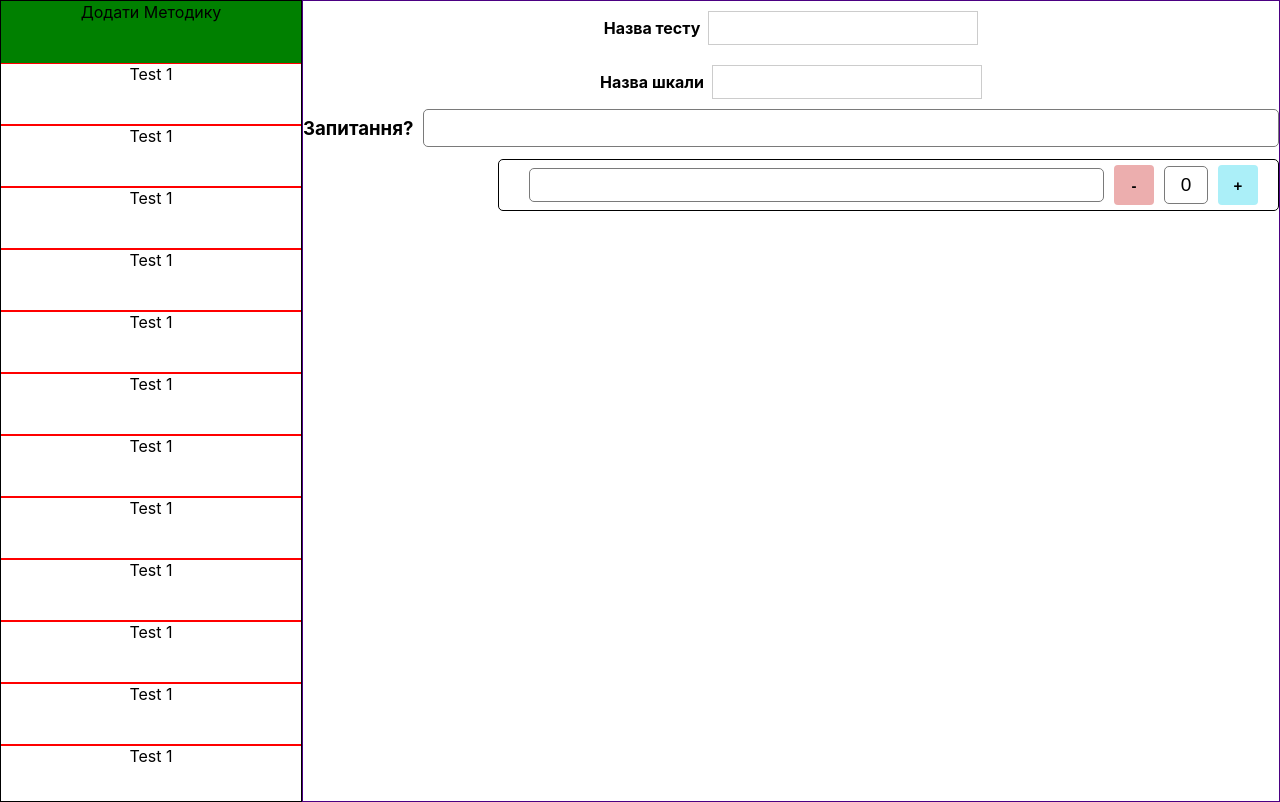
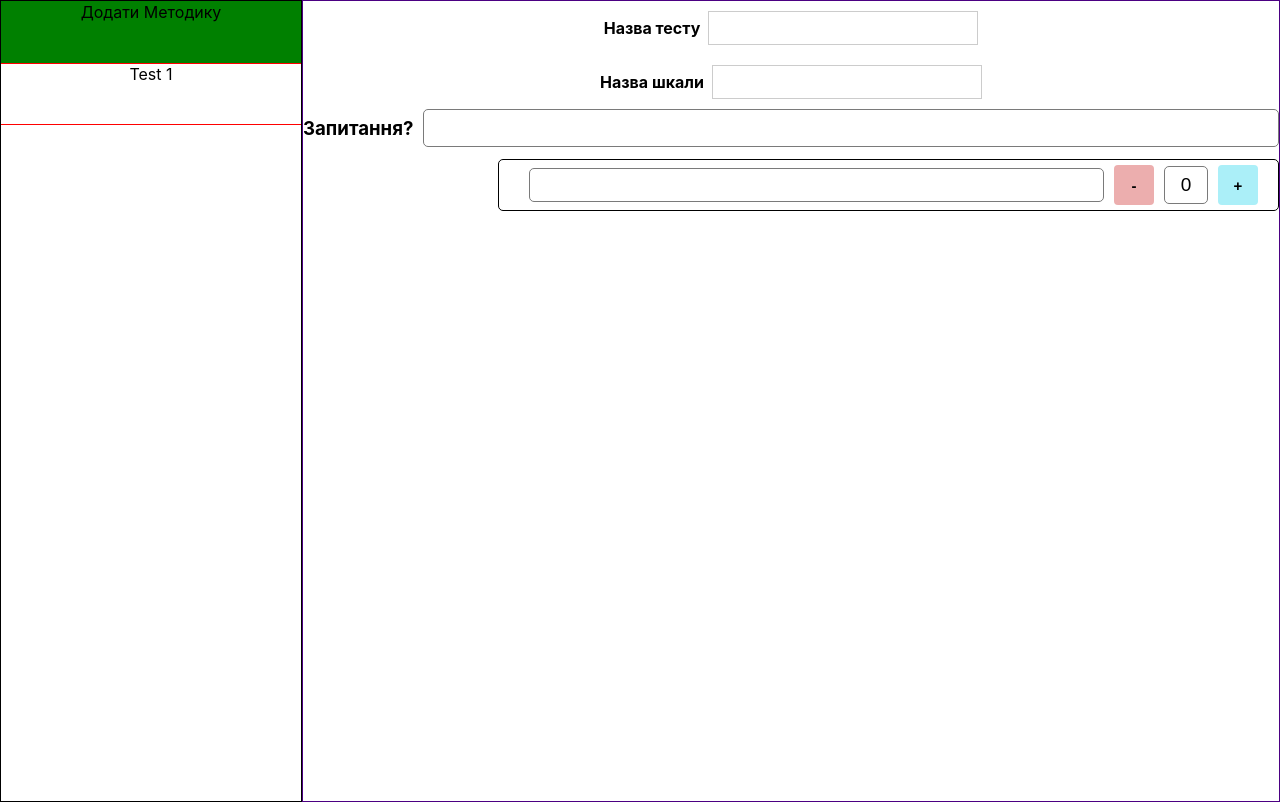
Before and after one commit to Foraminiferatrv/Thoth, a React (Create React App) app: page / in a window 1280 px wide. Built offline with nearby package versions, Linux system fonts and the light colour scheme.

Commit message:
redux implemented

```diff
--- a/package.json
+++ b/package.json
@@ -6,6 +6,7 @@
     "@testing-library/jest-dom": "^5.11.6",
     "@testing-library/react": "^11.2.2",
     "@testing-library/user-event": "^12.5.0",
+    "axios": "^0.21.0",
     "react": "^17.0.1",
     "react-dom": "^17.0.1",
     "react-redux": "^7.2.2",
--- a/src/App.js
+++ b/src/App.js
@@ -1,11 +1,11 @@
 import classes from './App.module.css';
 
-import { Sidebar } from './containers/Sidebar/Sidebar';
-import {CreateTestWindow} from './containers/CreateTestWindow/CreateTestWindow';
+import Sidebar from './containers/Sidebar/Sidebar';
+import CreateTestWindow from './containers/CreateTestWindow/CreateTestWindow';
 
 function App() {
   return (
-    <div className={classes.App}>
+    <div className={ classes.App }>
 
       <Sidebar />
 
--- a/src/components/NewTestTag/NewTestTag.js
+++ b/src/components/NewTestTag/NewTestTag.js
@@ -5,12 +5,12 @@ import classes from './NewTestTag.module.css';
 function NewTestTag( props ) {
   return (
     <div
-     className={ classes.NewTestTag }
-     onClick={props.addNewTest}
-     >
+      className={ classes.NewTestTag }
+      onClick={ props.addNewTest }
+    >
       <span >Додати Методику</span>
     </div>
   );
 }
 
-export { NewTestTag };
+export default NewTestTag;
--- a/src/containers/CreateTestWindow/CreateTestWindow.js
+++ b/src/containers/CreateTestWindow/CreateTestWindow.js
@@ -1,42 +1,41 @@
-import React, { useState } from 'react';
+import React from 'react';
 
 import classes from './CreateTestWindow.module.css';
+
+import { connect } from 'react-redux';
+
+import { addTestName } from '../../store/actions/index';
 
 import { Input } from '../../components/UI/Input/Input';
 import { NewQuestion } from '../../components/NewQuestion/NewQuestion';
 
 function CreateTestWindow( props ) {
-
-  const [testData, setTestData] = useState( {
-    testName: "",
-    testId: "",
-    testScales: {
-      "scaleId": {
-        scaleName: "",
-        scaleValue: 0
-      }
-    },
-    testQuestions: [{
-      questionText: "",
-      scaleDependencies: [
-        {
-          scaleId: "",
-          questionValue: "-1"
-        }
-      ]
-    }]
-  } );
-
+  console.log( props )
   return (
     <div className={ classes.CreateTestWindow }>
-      <Input inputtype={ 'input' } type={ 'text' } inputlabel={ "Назва тесту" } />
+      <span>{ props.newTestData.testName }</span>
+      <Input
+        inputtype={ 'input' }
+        type={ 'text' }
+        inputlabel={ "Назва тесту"
+        } onChange={ ( event ) => props.onAddTestName( event.target.value ) }
+      />
       <Input inputtype={ 'input' } inputlabel={ "Назва шкали" } />
 
-      <NewQuestion questionText={"Запитання?"} />
-
-
+      <NewQuestion questionText={ "Запитання?" } />
     </div>
   );
 }
 
-export { CreateTestWindow };
+function mapStateToProps( state ) {
+  return {
+    newTestData: state.newTestData
+  }
+}
+
+function mapDispatchToProps( dispatch ) {
+  return {
+    onAddTestName: ( testNameValue ) => dispatch( addTestName( testNameValue ) )
+  }
+}
+export default connect( mapStateToProps, mapDispatchToProps )( CreateTestWindow );
--- a/src/containers/Sidebar/Sidebar.js
+++ b/src/containers/Sidebar/Sidebar.js
@@ -2,44 +2,32 @@ import React from 'react';
 
 import classes from './Sidebar.module.css';
 
+import { connect } from 'react-redux';
+
+import { createNewTest } from '../../store/actions/index';
+
 import { TestTag } from '../../components/TestTag/TestTag';
-import { NewTestTag } from '../../components/NewTestTag/NewTestTag';
+import NewTestTag from '../../components/NewTestTag/NewTestTag';
 
-function Sidebar() {
+function Sidebar( props ) {
   return (
     <div className={ classes.Sidebar }>
-      <NewTestTag addNewTest={ () => { console.log('new test')} } />
+      <NewTestTag addNewTest={ props.onCreateNewTest } />
       <TestTag testName='Test 1' />
-      <TestTag testName='Test 1' />
-      <TestTag testName='Test 1' />
-      <TestTag testName='Test 1' />
-      <TestTag testName='Test 1' />
-      <TestTag testName='Test 1' />
-      <TestTag testName='Test 1' />
-      <TestTag testName='Test 1' />
-      <TestTag testName='Test 1' />
-      <TestTag testName='Test 1' />
-      <TestTag testName='Test 1' />
-      <TestTag testName='Test 1' />
-      <TestTag testName='Test 1' />
-      <TestTag testName='Test 1' />
-      <TestTag testName='Test 1' />
-      <TestTag testName='Test 1' />
-      <TestTag testName='Test 1' />
-      <TestTag testName='Test 1' />
-      <TestTag testName='Test 1' />
-      <TestTag testName='Test 1' />
-      <TestTag testName='Test 1' />
-      <TestTag testName='Test 1' />
-      <TestTag testName='Test 1' />
-      <TestTag testName='Test 1' />
-      <TestTag testName='Test 1' />
-      <TestTag testName='Test 1' />
-      <TestTag testName='Test 2' />
     </div>
   );
 }
 
-export {
-  Sidebar
-};
+function mapStateToProps( state ) {
+  return {
+    newTestObject: state.testCreator
+  }
+}
+
+function mapDispatchToProps( dispatch ) {
+  return {
+    onCreateNewTest: () => dispatch( createNewTest() )
+  }
+}
+
+export default connect( mapStateToProps, mapDispatchToProps )( Sidebar );
--- a/src/index.js
+++ b/src/index.js
@@ -1,14 +1,28 @@
 import React from 'react';
 import ReactDOM from 'react-dom';
-import './index.css';
 import App from './App';
 import reportWebVitals from './reportWebVitals';
 
+import { createStore, combineReducers } from 'redux';
+import { Provider } from 'react-redux';
+
+import './index.css';
+
+import { testCreator } from './store/reducers/testCreator';
+
+const rootReducer = combineReducers( {
+  newTestData: testCreator
+} );
+
+const store = createStore( rootReducer, window.__REDUX_DEVTOOLS_EXTENSION__ && window.__REDUX_DEVTOOLS_EXTENSION__() );
+
 ReactDOM.render(
   <React.StrictMode>
-    <App />
+    <Provider store={ store }>
+      <App />
+    </Provider>
   </React.StrictMode>,
-  document.getElementById('root')
+  document.getElementById( 'root' )
 );
 
 // If you want to start measuring performance in your app, pass a function
--- /dev/null
+++ b/src/store/actions/actionTypes.js
@@ -0,0 +1,2 @@
+export const CREATE_NEW_TEST = "CREATE_NEW_TEST";
+export const ADD_TEST_NAME = "ADD_TEST_NAME";
--- /dev/null
+++ b/src/store/actions/index.js
@@ -0,0 +1,5 @@
+export {
+  createNewTest,
+  addTestName
+}
+from './testCreator';
--- /dev/null
+++ b/src/store/actions/testCreator.js
@@ -0,0 +1,14 @@
+import * as actionTypes from './actionTypes';
+
+export const createNewTest = () => {
+  return {
+    type: actionTypes.CREATE_NEW_TEST
+  }
+}
+
+export const addTestName = ( testName ) => {
+  return {
+    type: actionTypes.ADD_TEST_NAME,
+    testName: testName
+  }
+}
--- /dev/null
+++ b/src/store/reducers/testCreator.js
@@ -0,0 +1,58 @@
+import {
+  updateObject
+} from '../utility';
+
+import * as actionTypes from '../actions/actionTypes';
+
+
+const initialState = {
+
+};
+
+
+function createNewTest( state ) {
+  const newTestObject = {
+    testName: " ",
+    testId: "",
+    testScales: {
+      "scaleId": {
+        scaleName: "",
+        scaleValue: 0
+      }
+    },
+    testQuestions: [ {
+      questionText: "",
+      scaleDependencies: [ {
+        scaleId: "",
+        questionValue: "-1"
+      } ]
+    } ]
+  };
+
+  return updateObject( state, newTestObject );
+}
+
+function addTestName( state, testName ) {
+  return updateObject( state, {
+    testName: testName
+  } )
+}
+
+
+function testCreator( state = initialState, action ) {
+  switch ( action.type ) {
+    case actionTypes.CREATE_NEW_TEST:
+      return createNewTest( state );
+
+    case actionTypes.ADD_TEST_NAME:
+      return addTestName( state, action.testName );
+
+
+    default:
+      return state;
+  }
+}
+
+export {
+  testCreator
+};
--- /dev/null
+++ b/src/store/utility.js
@@ -0,0 +1,6 @@
+export const updateObject = ( oldObject, updatedValues ) => {
+  return {
+    ...oldObject,
+    ...updatedValues
+  };
+};
```
Also changed, not shown: 2 other files (tests, documents, lock files or other folders).
